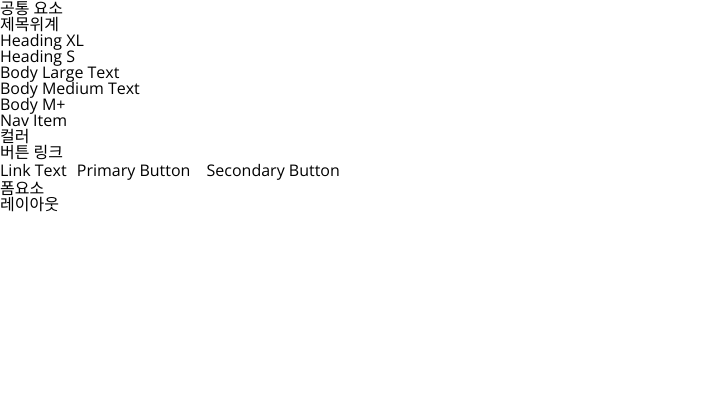
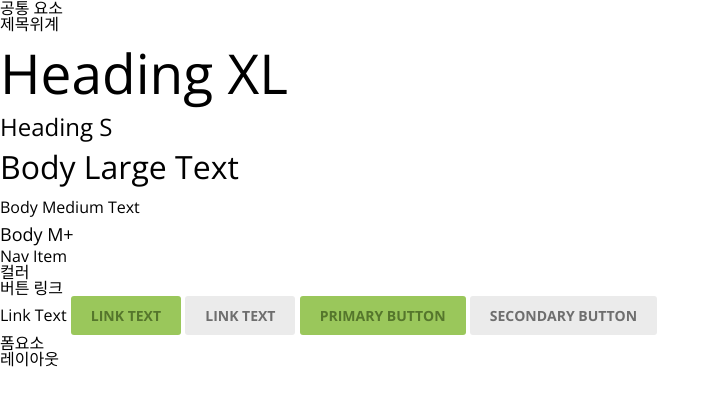
Before and after one commit to rkskek8484-cell/acme_2026, a plain HTML site: page common.html in a window 1280 px wide. Shown: the whole page, without its empty margins (0-720 px from the left). Drawn offline with nearby package versions, Linux system fonts and the light colour scheme.

Commit message:
링크 버튼 스타일

```diff
--- a/common.html
+++ b/common.html
@@ -36,6 +36,8 @@
 <h2>버튼 링크</h2>
 <!-- Link -->
 <a href="#" class="text-link">Link Text</a>
+<a href="#" class="btn btn-primary">Link Text</a>
+<a href="#" class="btn btn-secondary">Link Text</a>
 
 <!-- Button -->
 <button class="btn btn-primary">Primary Button</button>
--- a/css/common.css
+++ b/css/common.css
@@ -3,7 +3,8 @@
 
 :root{
   /* Layout */
-  --base-unit:27px
+  --base-unit:27px;
+  --base-font:16px;
 
   /* Color styles */
   --black: rgba(44, 44, 44, 1);
@@ -20,17 +21,58 @@
   --c-t-a: rgba(41, 44, 46, 1);
 
   /* Text-size styles */
-  --heading--x-l: 55px;
-  --body--l: 32px;
-  --heading--s: 24px;
-  --body--m: 16px;
-  --nav--item: 14px;
-  --body--m-plus: 18px;
-  --link: 16px;
-  --button---secondary: 14px;
-  --button---primary: 14px;
+  --heading--x-l: calc(var(--base-font) * 3.4375);
+  --body--l: calc(var(--base-font) * 2);
+  --heading--s: calc(var(--base-font) * 1.5);
+  --body--m: var(--base-font);
+  --nav--item: calc(var(--base-font) * 0.875);
+  --body--m-plus: calc(var(--base-font) * 1.125);
+  --link: var(--base-font);
+  --button---secondary: calc(var(--base-font) * 0.875);
+  --button---primary: calc(var(--base-font) * 0.875);
 }
 
 body{
   font-family: "Open Sans", sans-serif;
 }
+
+/* 폰트 위계 */
+.text-heading-xl{
+  font-size: var(--heading--x-l);
+  line-height: calc(var(--base-unit) * 3);
+}
+.text-heading-s{
+  font-size: var(--heading--s);
+  line-height: var(--base-unit);
+}
+.text-body-l{
+  font-size: var(--body--l);
+  line-height: calc(var(--base-unit) * 2);
+}
+.text-body-m{
+  font-size: var(--body--m);
+  line-height: var(--base-unit);
+}
+.text-body-m-plus{
+  font-size: var(--body--m-plus);
+  line-height: var(--base-unit);
+}
+
+/* 링크 버튼 */
+.btn{
+  height: 39px;
+  background:var(--super--light--gray);
+  border-radius: 3px;
+  padding:0 20px;
+  display: inline-flex;
+  color: var(--medium--gray);
+  align-items: center;
+  font-size: calc(var(--base-font) * 0.875);
+  font-weight: bold;
+  gap: 5px;
+  text-transform: uppercase;
+}
+.btn-primary{
+  background-color: var(--primary);
+  color: var(--secondary);
+}
```
